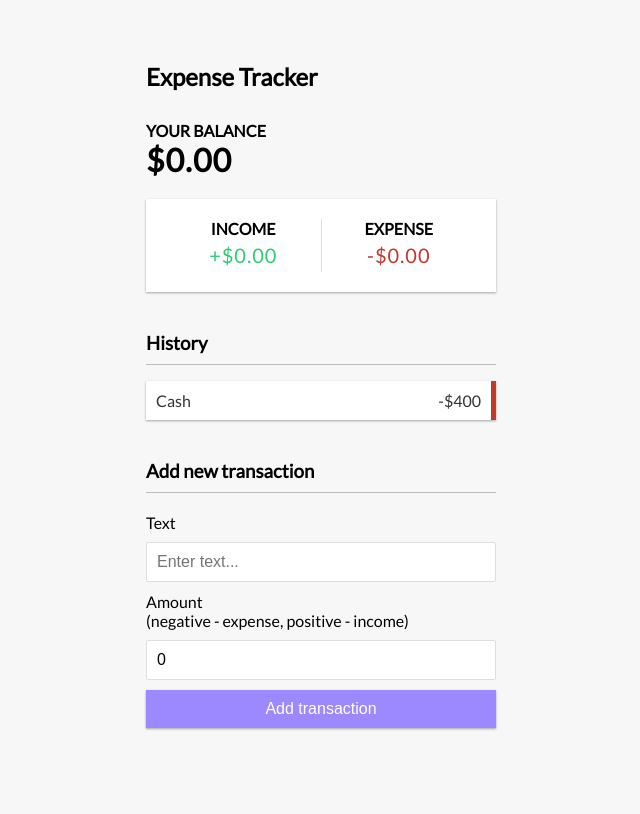
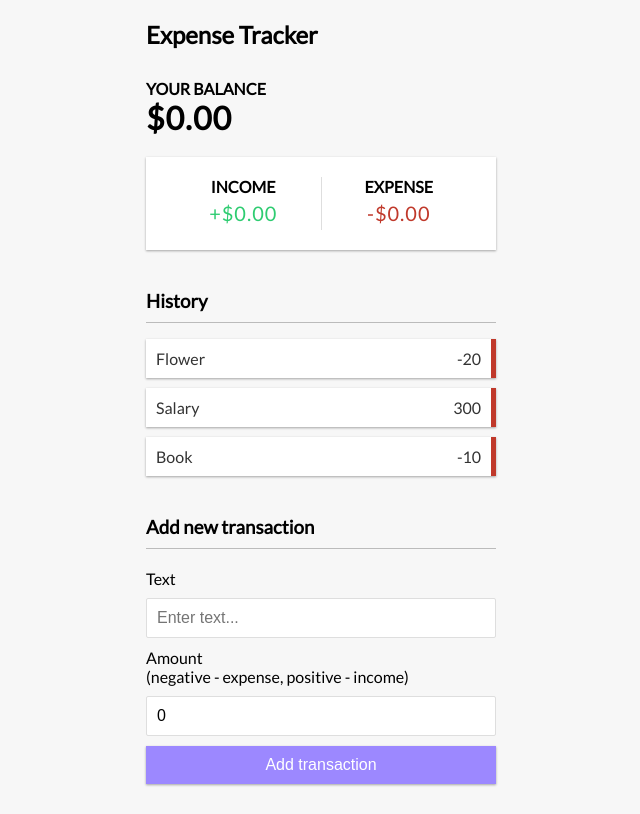
Before and after one commit to nuvallo/Expense-Tracker, a React (Create React App) app in the folder expense-tracker-app/: page / in a window 1280 px wide. Shown: the whole page, without its empty margins (319-959 px from the left). Built offline with nearby package versions, Linux system fonts and the light colour scheme.

Commit message:
Passing Context Data

```diff
--- /dev/null
+++ b/expense-tracker-app/src/components/Transaction.js
@@ -0,0 +1,11 @@
+import React from "react";
+
+export const Transaction = ({ transaction }) => {
+  return (
+    <li className="minus">
+      {transaction.text}
+      <span>{transaction.amount}</span>
+      <button className="delete-btn">x</button>
+    </li>
+  );
+};
--- a/expense-tracker-app/src/components/TransactionList.js
+++ b/expense-tracker-app/src/components/TransactionList.js
@@ -1,15 +1,17 @@
-import React from "react";
+import React, { useContext } from "react";
+import { GlobalContext } from "../Context/GlobalState";
+import { Transaction } from "./Transaction";
 
 export const TransactionList = () => {
+  const { transactions } = useContext(GlobalContext);
+
   return (
     <div>
       <h3>History</h3>
       <ul className="list">
-        {/* This will be dynamic */}
-        <li className="minus">
-          Cash <span>-$400</span>
-          <button className="delete-btn">x</button>
-        </li>
+        {transactions.map(transaction => (
+          <Transaction key={transaction.id} transaction={transaction} />
+        ))}
       </ul>
     </div>
   );
```
